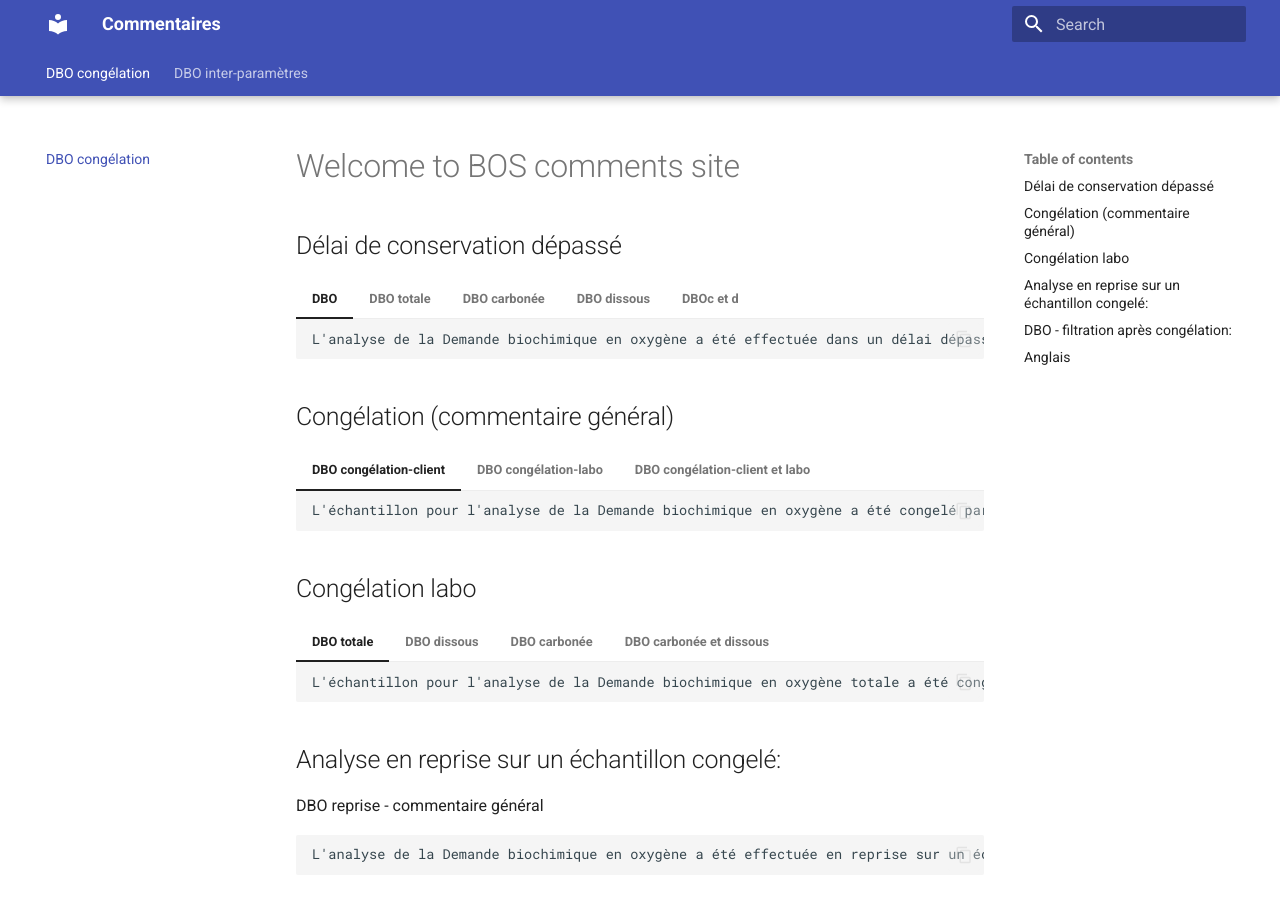
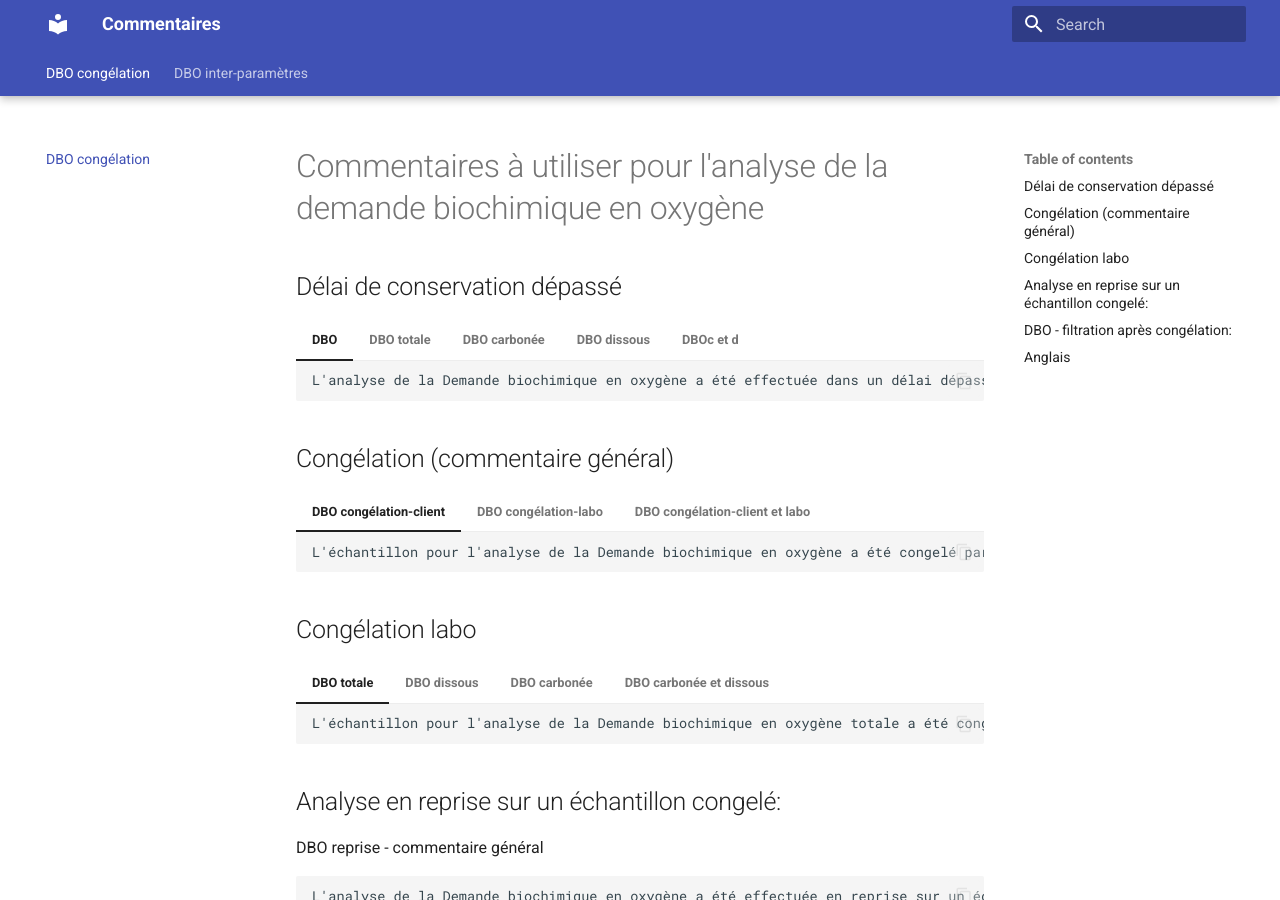
Before and after one commit to denisshragin/bod_comments, an MkDocs documentation site: the page built from docs/index.md, in a window 1280 px wide and 900 px high. Built offline with MkDocs 1.6.1 and Material for MkDocs 9.7.7, drawn with Linux system fonts in a browser that asks for light colours.

Commit message:
First line changed

```diff
--- a/docs/index.md
+++ b/docs/index.md
@@ -1,4 +1,4 @@
-# Welcome to BOS comments site
+# Commentaires à utiliser pour l'analyse de la demande biochimique en oxygène
 
 ## Délai de conservation dépassé
 
```
